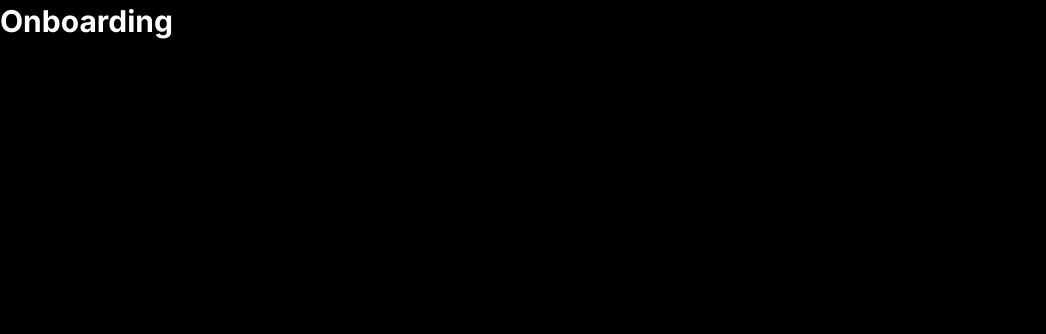
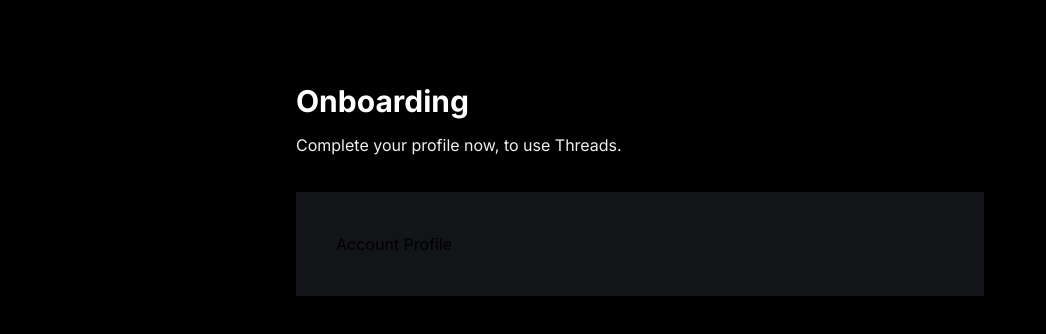
Before and after one commit to Akhil-Sharma-26/threads, a Next.js app: page /onboarding in a window 1280 px wide. Shown: the top 334 px of the page, without its empty margins (0-1046 px from the left). Built offline with nearby package versions, Linux system fonts and the light colour scheme; no server answers.

Commit message:
added-some-onboarding-features

```diff
--- a/src/app/(auth)/onboarding/page.tsx
+++ b/src/app/(auth)/onboarding/page.tsx
@@ -1,5 +1,7 @@
-// import { currentUser } from "@clerk/nextjs";
-// import { redirect } from "next/navigation";
+import { currentUser } from "@clerk/nextjs";
+import { redirect } from "next/navigation";
+
+import AccountProfile from "@/components/forms/AccountProfile";
 
 // // import { fetchUser } from "@/lib/actions/user.actions";
 // // import AccountProfile from "@/components/forms/AccountProfile";
@@ -36,9 +38,25 @@
 
 // export default Page;
 async function page(){
+  const user = await currentUser();
+  const userInfo={};
+  const userData={
+    id: user?.id,
+    objectId: userInfo?._id,
+    username: userInfo?.username || user?.username,
+    name: userInfo?.name || user?.firstName || "",
+    bio: userInfo?.bio || "",
+    image: userInfo?.image || user?.imageUrl,
+  }
   return(
-    <main>
+    <main className="mx-auto flex max-w-3xl flex-col justify-start px-10 py-20">
       <h1 className="head-text">Onboarding</h1>
+      <p className="mt-3 text-base-regular text-light-2">
+        Complete your profile now, to use Threads.
+      </p>
+      <section className="mt-9 bg-dark-2 p-10">
+        <AccountProfile user={userData} btnTitle="continue" />
+      </section>
     </main>
   )
 }
--- a/src/app/(root)/layout.tsx
+++ b/src/app/(root)/layout.tsx
@@ -38,6 +38,7 @@
   // },[])
   const [loading,setLoading]=React.useState(true);
   if(loading){
+
     return <Loading/>
   }
   else{
--- /dev/null
+++ b/src/components/forms/AccountProfile.tsx
@@ -0,0 +1,22 @@
+"use client"
+
+interface Props{
+    user: {
+        id: string;
+        objectId: string;
+        username: string;
+        name: string;
+        bio: string;
+        image: string;
+    };
+}
+
+// import { Props } from "next/script"
+const AccountProfile = ({user,btnTitle} : Props ) =>{
+    return (
+        <div>
+            Account Profile
+        </div>
+    )
+}
+export default AccountProfile;
```
